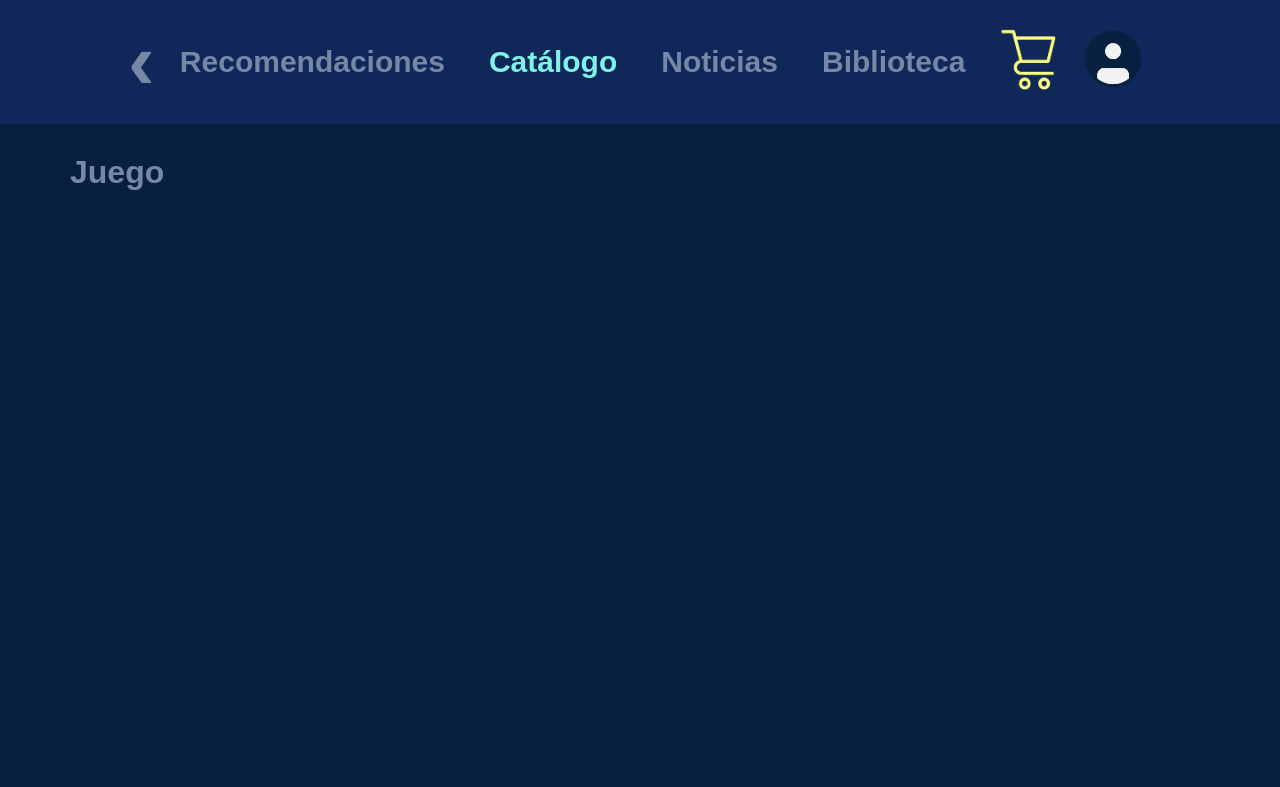
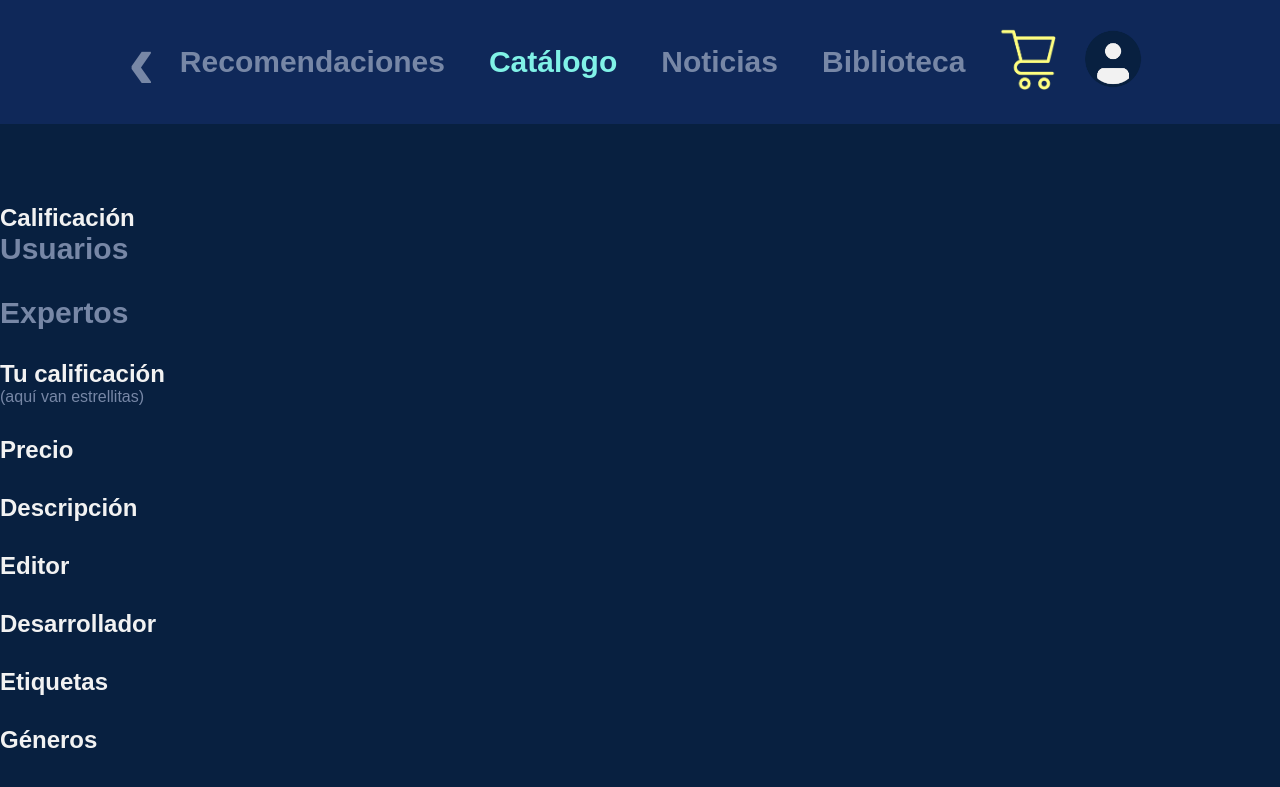
Before and after one commit to FranoCar/proyectoInterfaces, a Flask app: page /juego in a window 1280 px wide. Shown: the top 787 px of the page. Run offline with Flask 2, Linux system fonts and the light colour scheme; data comes from the database, SQL or seed files in the repository.

Commit message:
implementación de información en página de juego

```diff
--- a/proyecto/app/routes.py
+++ b/proyecto/app/routes.py
@@ -36,7 +36,25 @@ def juego():
 	# La idea es llamar a esta url tipo url_for("juego",id=[idJuego]),
 	# para que aparezca como argumento en la url (ej: /juego?id=2198379).
 	idJuego = request.args.get('id')
-	return render_template('juego.html',juego=idJuego)
+	con = sqlite3.connect('app/appdb.db')
+	cur = con.cursor()
+	cur.execute('SELECT * FROM juego WHERE id == ?',(idJuego,))
+	juego = cur.fetchone()
+	cur.execute('SELECT editor FROM editorjuego WHERE juego == ?',(idJuego,))
+	editores = cur.fetchall()
+	cur.execute('SELECT desarrollador FROM desarrolladorjuego WHERE juego == ?',(idJuego,))
+	desarrolladores = cur.fetchall()
+	cur.execute('SELECT tag FROM tagjuego WHERE juego == ?',(idJuego,))
+	tags = cur.fetchall()
+	cur.execute('SELECT genero FROM generojuego WHERE juego == ?',(idJuego,))
+	generos = cur.fetchall()
+
+	con.close()
+	return render_template('juego.html',juego=juego,
+										editores=editores,
+										desarrolladores=desarrolladores,
+										tags=tags,
+										generos=generos)
 
 @app.route("/noticia")
 def noticia():
--- a/proyecto/app/templates/catalogo.html
+++ b/proyecto/app/templates/catalogo.html
@@ -34,8 +34,9 @@
 						<div class="row">
 					{% endif %}
 							<div class="item">
-								<img src="{{ juego[2] }}" alt="{{ juego[1] }}"><br>
-								<a>{{ juego[1] }}</a>
+								<a href="{{ url_for('.juego',id=juego[0]) }}">
+									<img src="{{ juego[2] }}" alt="{{ juego[1] }}"><br>{{ juego[1] }}
+								</a>
 							</div>
 					{% set counter.value = counter.value + 1 %}
 					{% if counter.value  == 5 %}
--- a/proyecto/app/templates/juego.html
+++ b/proyecto/app/templates/juego.html
@@ -28,7 +28,51 @@
 			</div>
 		</header>
 		<div class="container">
-			<h1>Juego</h1>
+			<h1>{{ juego[1] }}</h1>
+		</div>
+		<div class="detalles"id=detalles1>
+			<h2>Calificación</h2>
+			<a>Usuarios</a>
+			<h2>{{ juego[4] }}</h2>
+			<a>Expertos</a>
+			<h2>{{ juego[5] }}</h2>
+			<h2>Tu calificación</h2>
+			<p>(aquí van estrellitas)</p>
+			<h2>Precio</h2>
+			{% if juego[7] != juego[6] %}
+			<h2><s>{{ juego[6] }}</s></h2>
+			<h2>{{ juego[7] }}</h2>
+			{% else %}
+			<h2>{{ juego[6] }}</h2>
+			{% endif %}
+		</div>
+		<div class="detalles" id="detalles2">
+			<h2>Descripción</h2>
+			<p>{{ juego[3] }}</p>
+		</div>
+		<div class="detalles" id="detalles3">
+			<h2>Editor</h2>
+			{% for editor in editores %}
+				<p>{{ editor[0] }}</p>
+			{% endfor %}
+		</div>
+		<div class="detalles" id="detalles4">
+			<h2>Desarrollador</h2>
+			{% for desarrollador in desarrolladores %}
+				<p>{{ desarrollador[0] }}</p>
+			{% endfor %}
+		</div>
+		<div class="detalles" id="detalles5">
+			<h2>Etiquetas</h2>
+			{% for tag in tags %}
+				<p>{{ tag[0] }}</p>
+			{% endfor %}
+		</div>
+		<div class="detalles" id="detalles6">
+			<h2>Géneros</h2>
+			{% for genero in generos %}
+				<p>{{ genero[0] }}</p>
+			{% endfor %}
 		</div>
 
 	</body>
```
Also changed, not shown: proyecto/app/appdb.db.
